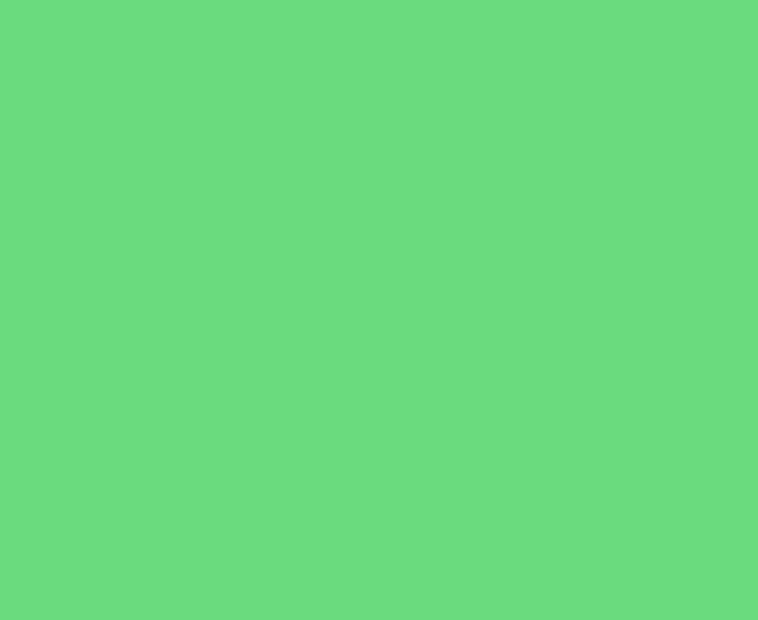
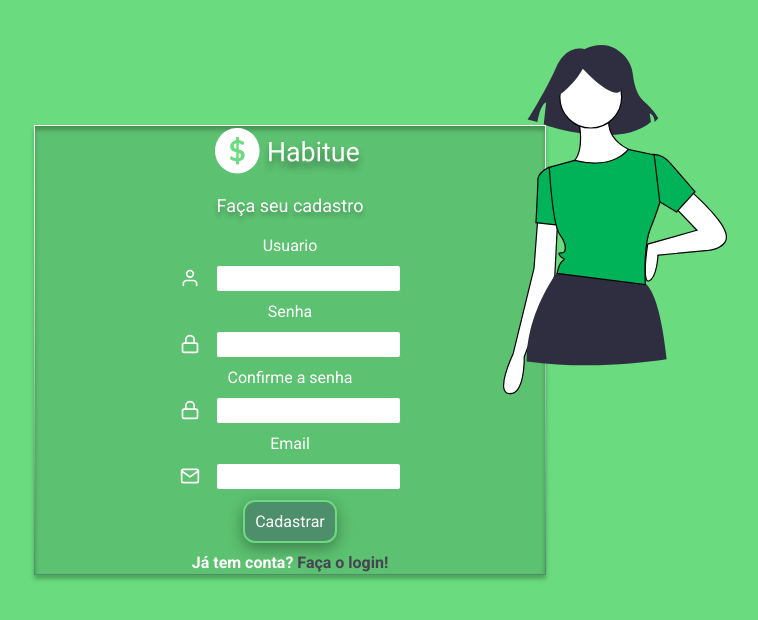
Before and after one commit to LucasRocha2308/Habitue, a React (Create React App) app: page /register in a window 1280 px wide. Shown: the top 620 px of the page, without its empty margins (340-1098 px from the left). Built offline with nearby package versions, Linux system fonts and the light colour scheme.

Commit message:
feature: criando telas de login e cadastro e adicionando validacao com yup

```diff
--- a/src/components/Button/index.js
+++ b/src/components/Button/index.js
@@ -1,5 +1,4 @@
 import styled from "styled-components";
-import "../../styles/globalStyle";
 
 export const ButtonGreen = styled.button`
   background-color: var(--dark-green);
--- a/src/components/Header/index.js
+++ b/src/components/Header/index.js
@@ -1,13 +1,22 @@
 import { DivButtons, DivHeader, Logo } from "./styles";
 import logo from "../../images/logo.svg";
 import { ButtonGreen, ButtonWhite } from "../Button";
+import { useHistory } from "react-router";
 const Header = () => {
+  const history = useHistory();
+  const handleLogin = () => {
+    history.push("/login");
+  };
+  const handleRegister = () => {
+    history.push("/register");
+  };
+
   return (
     <DivHeader>
       <Logo src={logo} alt="logo-habitue" />
       <DivButtons>
-        <ButtonGreen>Login</ButtonGreen>
-        <ButtonWhite>Cadastre</ButtonWhite>
+        <ButtonGreen onClick={handleLogin}>Login</ButtonGreen>
+        <ButtonWhite onClick={handleRegister}>Cadastre</ButtonWhite>
       </DivButtons>
     </DivHeader>
   );
--- /dev/null
+++ b/src/components/Input/index.js
@@ -0,0 +1,17 @@
+import { Container, InputContainer } from "./styles";
+
+function Input({ error = "", label, icon: Icon, register, name, ...rest }) {
+  return (
+    <Container>
+      <div>
+        {label}
+        {!!error && <span> - {error}</span>}
+      </div>
+      <InputContainer isErrored={!!error}>
+        {Icon && <Icon size={20} />}
+        <input {...register(name)} {...rest} />
+      </InputContainer>
+    </Container>
+  );
+}
+export default Input;
--- /dev/null
+++ b/src/components/Input/styles.js
@@ -0,0 +1,39 @@
+import styled, { css } from "styled-components";
+
+export const Container = styled.div`
+  text-align: left;
+  display: flex;
+  flex-direction: column;
+  align-items: center;
+
+  div {
+    span {
+      color: var(--red);
+    }
+  }
+`;
+export const InputContainer = styled.div`
+  transition: 0.4s;
+  display: flex;
+  align-items: center;
+  justify-content: center;
+  ${(props) =>
+    props.isErrored &&
+    css`
+      color: var(--red);
+      border-color: var(--red);
+      svg {
+        color: var(--red);
+      }
+    `}
+
+  input {
+    height: 27px;
+    border: 1px solid var(--green-header);
+    border-radius: 3px;
+    margin: 10px auto;
+  }
+  svg {
+    margin-right: 16px;
+  }
+`;
--- a/src/pages/Home/styles.js
+++ b/src/pages/Home/styles.js
@@ -18,6 +18,7 @@ export const DivHome = styled.div`
     font-size: 30px;
     font-weight: 400;
     margin-bottom: 20px;
+    text-shadow: 0px 4px 4px rgba(0, 0, 0, 0.25);
     @media only screen and (min-width: 768px) {
       font-size: 52px;
     }
--- a/src/pages/Login/index.js
+++ b/src/pages/Login/index.js
@@ -0,0 +1,56 @@
+import { Container, ContainerForm, ContainerLogin } from "./styles";
+import imageLogin from "../../images/login.svg";
+import logo from "../../images/logo.svg";
+import { ButtonGreen } from "../../components/Button";
+import { Link } from "react-router-dom";
+import { FiUser, FiLock } from "react-icons/fi";
+import * as yup from "yup";
+import { yupResolver } from "@hookform/resolvers/yup";
+import Input from "../../components/Input";
+import { useForm } from "react-hook-form";
+const Login = () => {
+  const schema = yup.object().shape({
+    login: yup.string().required("Campo obrigatório"),
+    password: yup.string().required("Campo obrigatório!"),
+  });
+  const {
+    register,
+    handleSubmit,
+    formState: { errors },
+  } = useForm({ resolver: yupResolver(schema) });
+  const onSubmitFunction = (data) => {};
+  return (
+    <Container>
+      <img src={imageLogin} alt="imagem de Login" />
+      <ContainerLogin>
+        <ContainerForm>
+          <img src={logo} alt="logo-habitue" />
+          <form onSubmit={handleSubmit(onSubmitFunction)}>
+            <h2>Acesse sua conta</h2>
+            <Input
+              register={register}
+              name="login"
+              icon={FiUser}
+              label="Login"
+              error={errors.login?.message}
+            />
+
+            <Input
+              type="password"
+              icon={FiLock}
+              name="password"
+              label="Senha"
+              register={register}
+              error={errors.password?.message}
+            />
+            <ButtonGreen>Entrar</ButtonGreen>
+            <h4>
+              Ainda sem conta? <Link to="/register">Cadastre-se aqui!</Link>
+            </h4>
+          </form>
+        </ContainerForm>
+      </ContainerLogin>
+    </Container>
+  );
+};
+export default Login;
--- /dev/null
+++ b/src/pages/Login/styles.js
@@ -0,0 +1,91 @@
+import styled from "styled-components";
+
+export const Container = styled.div`
+  display: flex;
+  flex-direction: column;
+  justify-content: center;
+  text-align: center;
+  position: relative;
+
+  @media (min-width: 571px) {
+    flex-direction: row;
+    img {
+      position: absolute;
+      left: 2px;
+      top: -25px;
+      height: 350px;
+    }
+  }
+  @media (min-width: 760px) {
+    img {
+      z-index: 2;
+    }
+  }
+  @media (min-width: 1100px) {
+    img {
+      left: 171px;
+      top: 45px;
+    }
+  }
+  img {
+    margin: 0 auto;
+    max-width: 280px;
+  }
+`;
+export const ContainerLogin = styled.div`
+  position: absolute;
+  width: 100%;
+  height: 350px;
+  top: calc(360px / 2 + 25px);
+  @media (min-width: 571px) {
+    top: calc(200px / 2 + 25px);
+    right: 10px;
+  }
+`;
+export const ContainerForm = styled.div`
+  display: flex;
+  width: 80%;
+  flex-direction: column;
+  justify-content: center;
+  margin: 0 auto;
+  background: var(--green-header);
+  border: 1px solid transparent;
+  border-image: linear-gradient(var(--white) 0%, #4d8f6a 100%);
+  border-image-slice: 1;
+  box-shadow: 0px 4px 4px rgba(0, 0, 0, 0.25),
+    inset 0px 4px 4px rgba(0, 0, 0, 0.25);
+  @media (min-width: 520px) {
+    width: 75%;
+    img {
+      position: relative;
+      margin-top: 10px;
+      top: 0;
+      left: 0;
+      width: 150px;
+      height: 50px;
+    }
+  }
+  @media (min-width: 1100px) {
+    width: 40%;
+    height: 450px;
+  }
+
+  h2 {
+    font-size: 18px;
+    font-weight: 400;
+    margin: 20px;
+    text-shadow: 0px 4px 4px rgba(0, 0, 0, 0.25);
+  }
+  img {
+    margin-top: 10px;
+    width: 150px;
+  }
+
+  h4 {
+    margin: 10px;
+    a {
+      color: var(--gray);
+      font-weight: bold;
+    }
+  }
+`;
--- a/src/pages/Register/index.js
+++ b/src/pages/Register/index.js
@@ -0,0 +1,78 @@
+import { Container, ContainerForm, ContainerRegister } from "./styles";
+import imageRegister from "../../images/register.svg";
+import logo from "../../images/logo.svg";
+import { ButtonGreen } from "../../components/Button";
+import { Link } from "react-router-dom";
+import * as yup from "yup";
+import { FiUser, FiMail, FiLock } from "react-icons/fi";
+import { yupResolver } from "@hookform/resolvers/yup";
+import Input from "../../components/Input";
+import { useForm } from "react-hook-form";
+
+const Register = () => {
+  const schema = yup.object().shape({
+    usuario: yup.string().required("Campo obrigatório"),
+    password: yup.string().required("Campo obrigatório!"),
+    passwordConfirm: yup
+      .string()
+      .oneOf([yup.ref("password")], "Senhas diferentes")
+      .required(),
+    email: yup.string().required("Campo obrigatório").email("E-mail invalido"),
+  });
+  const {
+    register,
+    handleSubmit,
+    formState: { errors },
+  } = useForm({ resolver: yupResolver(schema) });
+  const onSubmitFunction = (data) => {};
+  return (
+    <Container>
+      <img src={imageRegister} alt="imagem de Cadastro" />
+      <ContainerRegister>
+        <ContainerForm>
+          <img src={logo} alt="logo-habitue" />
+          <form onSubmit={handleSubmit(onSubmitFunction)}>
+            <h2>Faça seu cadastro</h2>
+            <Input
+              register={register}
+              icon={FiUser}
+              name="usuario"
+              label="Usuario"
+              error={errors.usuario?.message}
+            />
+            <div>
+              <Input
+                icon={FiLock}
+                type="password"
+                name="password"
+                label="Senha"
+                register={register}
+                error={errors.password?.message}
+              />
+              <Input
+                type="password"
+                icon={FiLock}
+                name="passwordConfirm"
+                label="Confirme a senha"
+                register={register}
+                error={errors.passwordConfirm?.message}
+              />
+            </div>
+            <Input
+              icon={FiMail}
+              name="email"
+              label="Email"
+              register={register}
+              error={errors.email?.message}
+            />
+            <ButtonGreen>Cadastrar</ButtonGreen>
+            <h4>
+              Já tem conta? <Link to="/login">Faça o login!</Link>
+            </h4>
+          </form>
+        </ContainerForm>
+      </ContainerRegister>
+    </Container>
+  );
+};
+export default Register;
--- /dev/null
+++ b/src/pages/Register/styles.js
@@ -0,0 +1,91 @@
+import styled from "styled-components";
+
+export const Container = styled.div`
+  display: flex;
+  flex-direction: column;
+  justify-content: center;
+  text-align: center;
+  position: relative;
+  @media (min-width: 571px) {
+    flex-direction: row;
+    img {
+      position: absolute;
+      right: 2px;
+      top: 10px;
+      height: 350px;
+    }
+  }
+  @media (min-width: 760px) {
+    img {
+      z-index: 2;
+    }
+  }
+  @media (min-width: 1100px) {
+    img {
+      top: 45px;
+      right: 213px;
+    }
+  }
+  img {
+    margin: 0 auto;
+    max-width: 280px;
+  }
+`;
+export const ContainerRegister = styled.div`
+  position: absolute;
+  width: 100%;
+  height: 350px;
+  top: calc(360px / 2 + 25px);
+  @media (min-width: 571px) {
+    top: calc(200px / 2 + 25px);
+    right: 10px;
+  }
+`;
+export const ContainerForm = styled.div`
+  display: flex;
+  width: 80%;
+  flex-direction: column;
+  justify-content: center;
+  margin: 0 auto;
+  padding: 10px;
+  background: var(--green-header);
+  border: 1px solid transparent;
+  border-image: linear-gradient(var(--white) 0%, #4d8f6a 100%);
+  border-image-slice: 1;
+  box-shadow: 0px 4px 4px rgba(0, 0, 0, 0.25),
+    inset 0px 4px 4px rgba(0, 0, 0, 0.25);
+  @media (min-width: 520px) {
+    width: 75%;
+    img {
+      position: relative;
+      margin-top: 10px;
+      top: 0;
+      left: 0;
+      width: 150px;
+      height: 50px;
+    }
+  }
+  @media (min-width: 1100px) {
+    width: 40%;
+    height: 450px;
+  }
+
+  h2 {
+    font-size: 18px;
+    font-weight: 400;
+    margin: 20px;
+    text-shadow: 0px 4px 4px rgba(0, 0, 0, 0.25);
+  }
+  img {
+    margin-top: 10px;
+    width: 150px;
+  }
+
+  h4 {
+    margin: 10px;
+    a {
+      color: var(--gray);
+      font-weight: bold;
+    }
+  }
+`;
--- a/src/routes/index.js
+++ b/src/routes/index.js
@@ -1,14 +1,18 @@
 import { Switch, Route } from "react-router-dom";
 import Home from "../pages/Home";
+import Login from "../pages/Login";
+import Register from "../pages/Register";
 
 const Routes = () => {
   return (
     <Switch>
       <Route path="/" exact component={Home} />
+      <Route path="/login" component={Login} />
+      <Route path="/register" component={Register} />
       {/*
-      <Route path="/login" component={Login} />
+
       <Route path="/habit" component={Habit} />
-      <Route path="/register" component={Register} />
+
       <Route path="/dashboard" component={Dashboard} isPrivate /> */}
     </Switch>
   );
--- a/src/styles/globalStyle.js
+++ b/src/styles/globalStyle.js
@@ -12,6 +12,7 @@ export default createGlobalStyle`
             --green: #6ADB7E;
             --dark-green: #4D8F6A;
             --green-header: #5CC170;
+            --red: #c53030;
         }
 
     body{
```
Also changed, not shown: src/images/login.svg (added), src/images/register.svg (added).
